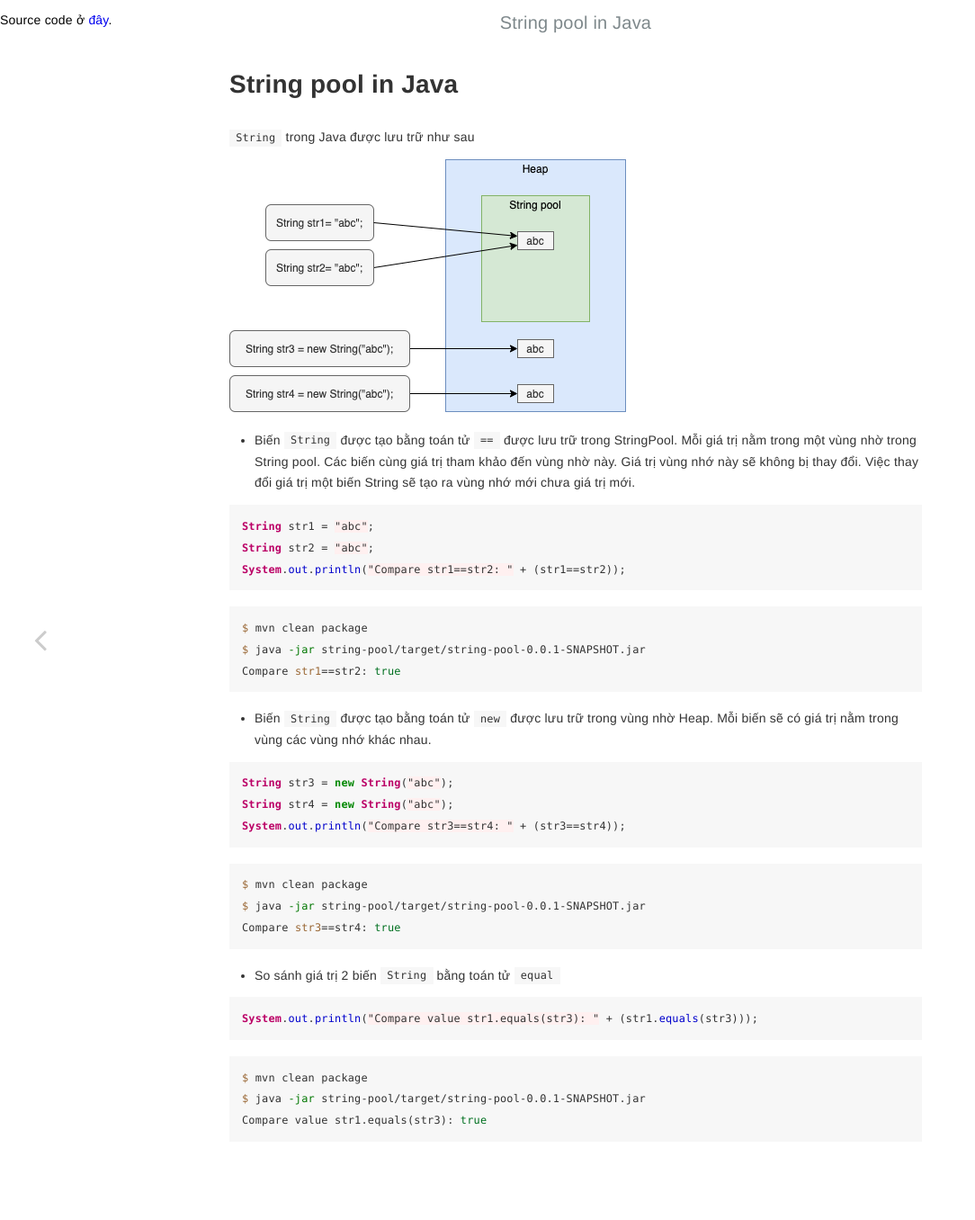
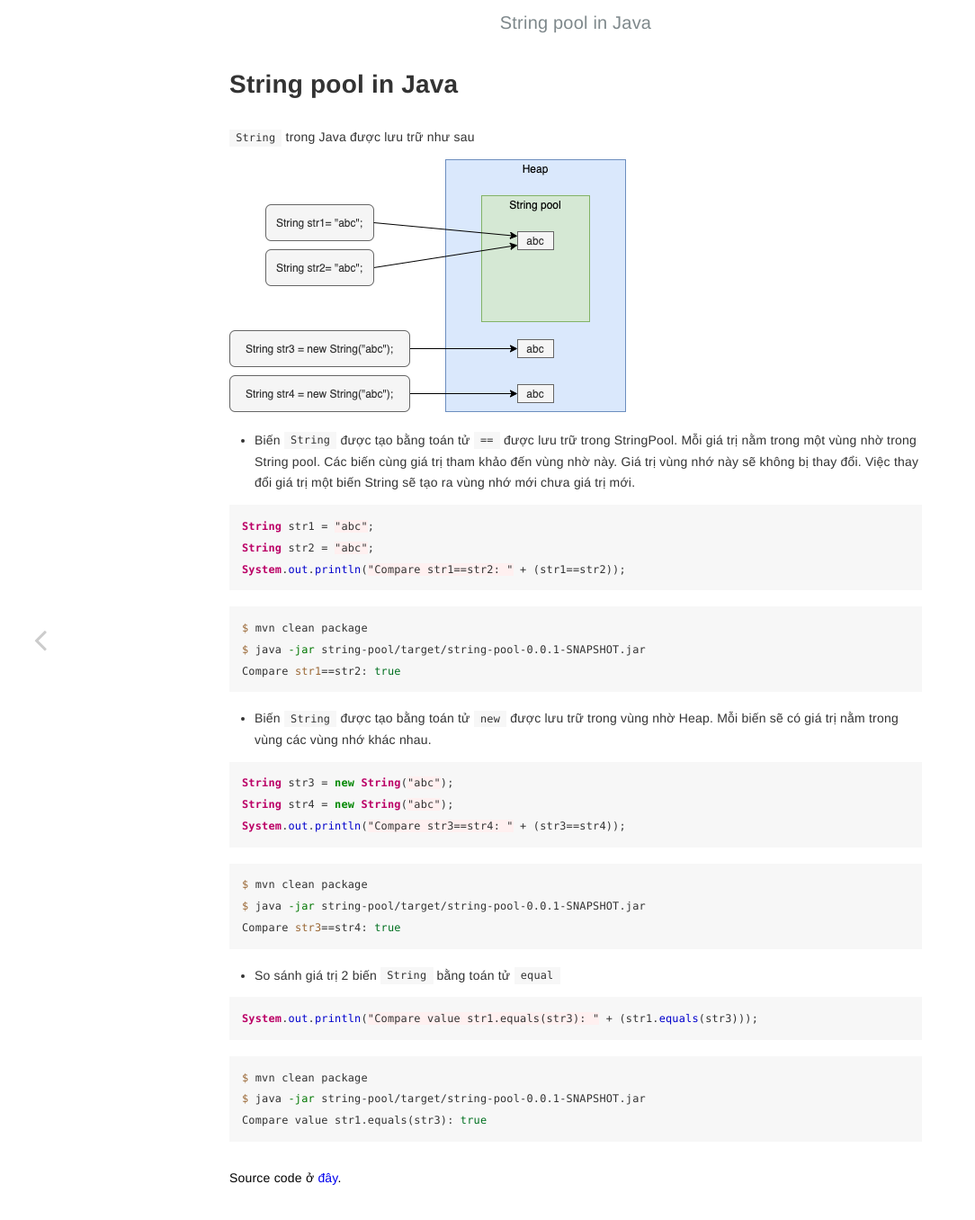
Before and after one commit to huypva/code-by-example-site, a Jekyll site: the page built from _posts/2021-08-22-string_pool.md, in a window 1280 px wide. Shown: the top 1356 px of the page at 90% size, without its empty margins (0-1084 px from the left). Built offline with Jekyll 4.4.1, drawn with Linux system fonts in a browser that asks for light colours.

Commit message:
Add source code in template

```diff
--- a/_includes/body.html
+++ b/_includes/body.html
@@ -24,6 +24,12 @@
 
                         {{ content }}
                     </section>
+
+                    {% if page.source %}
+                    <p class="normal">
+                        Source code ở <a href="{{page.source}}">đây</a>.
+                    </p>
+                    {% endif %}
                 </div>
 
                  <!-- {%- include search.html -%} -->
--- a/_layouts/post.html
+++ b/_layouts/post.html
@@ -37,12 +37,6 @@
                         <i class="fa fa-angle-right"></i>
                     </a>
                 {% endif %}
-
-                {% if page.source %}
-                    <p class="next">
-                        Source code ở <a href="{{page.source}}">đây</a>.
-                    </p>
-                {% endif %}
             </div>
 
             <script>
```
